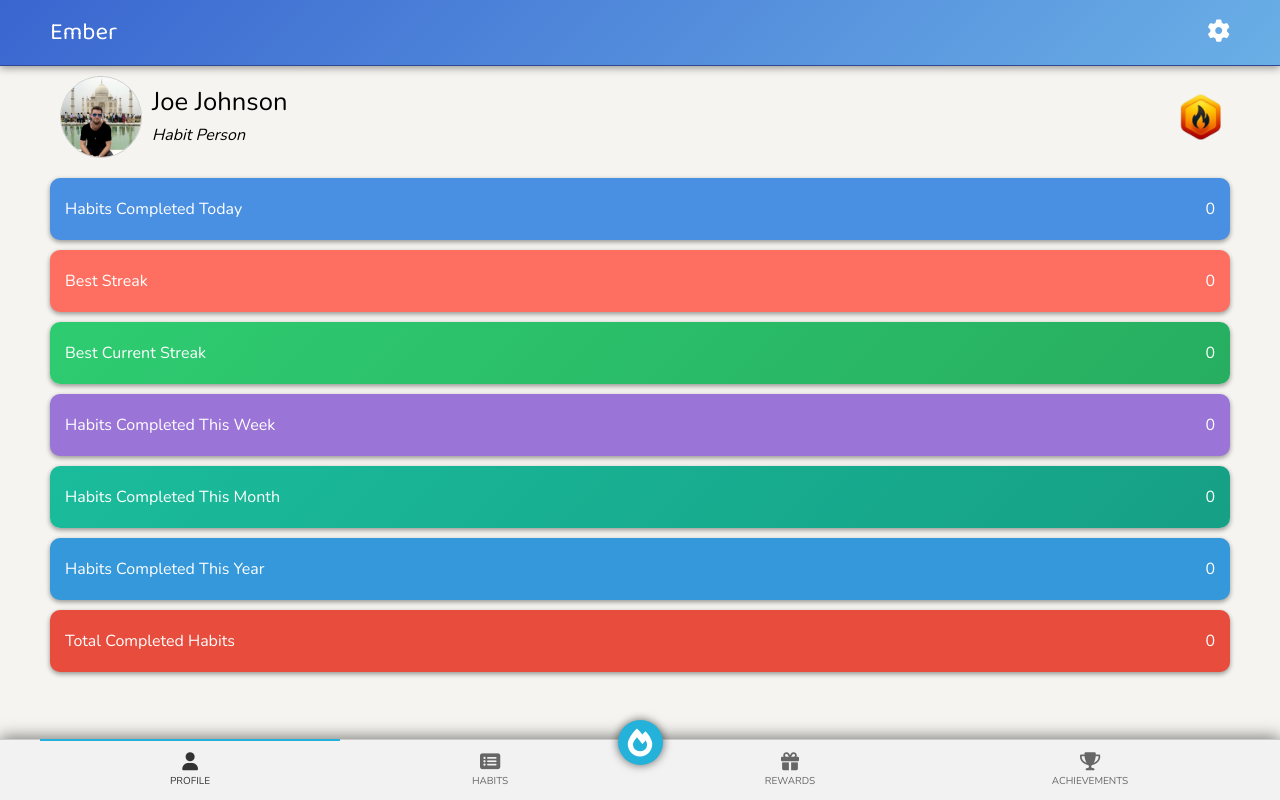
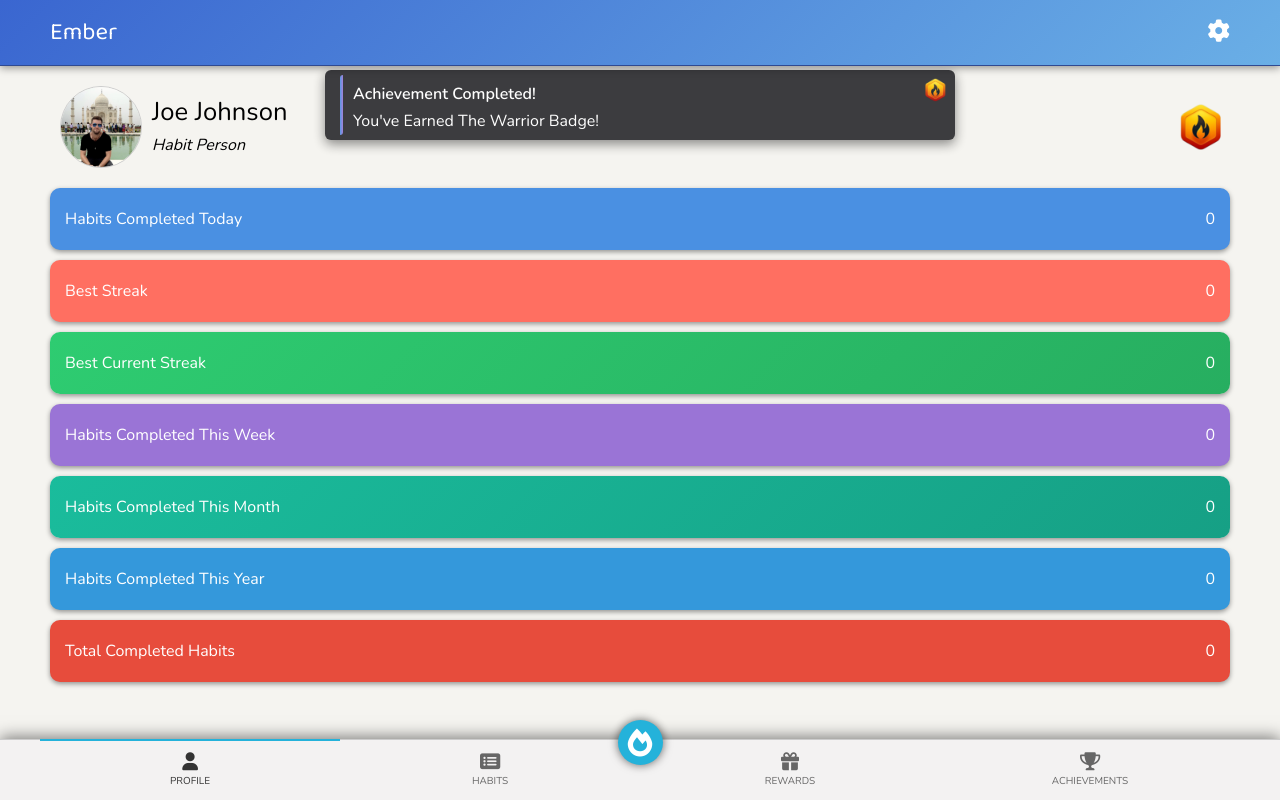
Before and after one commit to joseph-johnson27001/habit-spinner, a Vue app: page /profile in a window 1280 px wide. Built offline with nearby package versions, Linux system fonts and the light colour scheme.

Commit message:
Navigate to achievements on click

```diff
--- a/src/components/Profile/ProfileHeader.vue
+++ b/src/components/Profile/ProfileHeader.vue
@@ -56,8 +56,8 @@ export default {
   display: flex;
   flex-direction: column;
   width: 100%;
-  margin-bottom: 20px;
-  padding: 0px 10px;
+  margin: 10px 0 20px 0px;
+  padding: 0 10px;
 }
 
 .profile-info {
--- a/src/components/Toast/ToastBar.vue
+++ b/src/components/Toast/ToastBar.vue
@@ -3,6 +3,7 @@
     name="fade-slide"
     @after-enter="startTimer"
     @after-leave="clearTimer"
+    @click="navigate()"
   >
     <div v-if="isVisible" class="toast-bar">
       <!-- Badge icon in top-right corner -->
@@ -41,10 +42,14 @@ export default {
     startTimer() {
       this.timer = setTimeout(() => {
         this.isVisible = false;
-      }, 3000);
+      }, 4000);
     },
     clearTimer() {
       clearTimeout(this.timer);
+    },
+    navigate() {
+      this.isVisible = false;
+      this.$router.push({ path: "/achievements" });
     },
   },
 };
```
